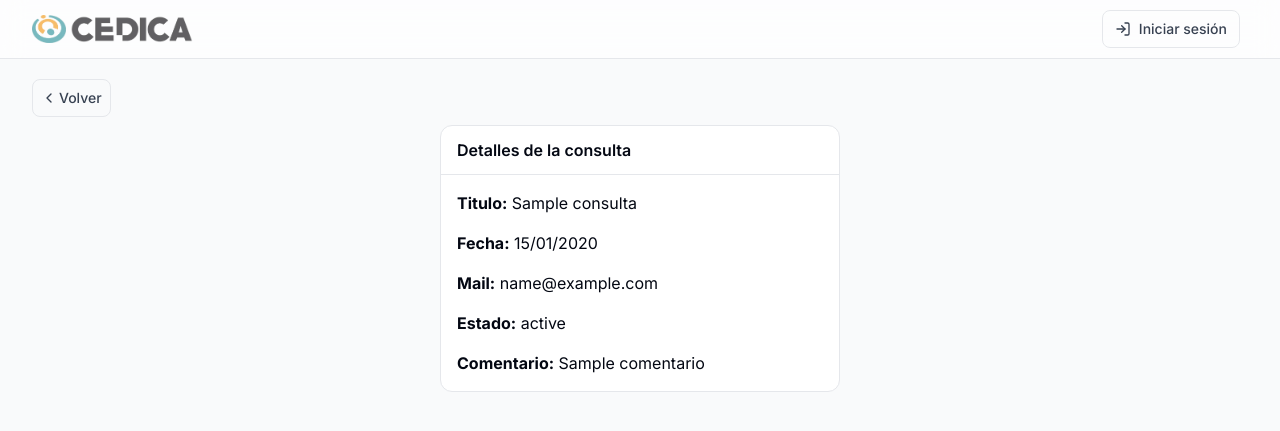
After one commit to nachoeg/cedica, a Flask app: template admin/src/web/templates/pages/contactos/ver.html in a window 1280 px wide. The commit adds this page. Shown: the top 431 px of the page. Run offline with Flask 3, Linux system fonts and the light colour scheme; the template is opened without the code that fills it: most values are stand-ins (such as "Sample title", 1, 10 or a date in 2020); parts of the project's set-up code (start-up, migrations or seed data) failed here and were passed over.

Commit message:
Ver consulta

```diff
--- a/admin/src/core/contacto/__init__.py
+++ b/admin/src/core/contacto/__init__.py
@@ -66,7 +66,7 @@ def guardar_cambios():
     """
     db.session.commit()
 
-def obtener_consulta():
+def obtener_consulta(id):
     """Funcion que busca una consulta por su id"""
     consulta = Consulta.query.filter_by(id=id).first()
     return consulta
--- a/admin/src/web/controllers/contacto.py
+++ b/admin/src/web/controllers/contacto.py
@@ -45,5 +45,5 @@ def ver(id: int):
     """
     Devuelve la vista de una consulta en particular con el id dado.
     """
-    ecuestre = obtener_consulta(id)
-    return render_template("pages/contactos/ver.html", ecuestre=ecuestre)
+    consulta = obtener_consulta(id)
+    return render_template("pages/contactos/ver.html", consulta=consulta)
--- a/admin/src/web/templates/pages/contactos/listar.html
+++ b/admin/src/web/templates/pages/contactos/listar.html
@@ -2,7 +2,7 @@
 {% from "components/tabla.html" import tabla %}
 {% from "components/iconos.html" import open_icon, edit_icon, delete_icon %}
 
-{% block title %} Listado de Pagos {% endblock %}
+{% block title %} Listado de consultas {% endblock %}
 
 {% block main %}
 
@@ -32,8 +32,8 @@
 
 {% block scripts %}
 <script>
-    function verPago(id) {
-        window.location.href = `/pagos/${id}`;
+    function verContacto(id) {
+        window.location.href = `/contacto/${id}`;
     }
 
     function borrarPago(id) {
--- /dev/null
+++ b/admin/src/web/templates/pages/contactos/ver.html
@@ -0,0 +1,28 @@
+{% extends "layouts/base.html" %}
+{% from "components/navbar_secundaria.html" import navbar_secundaria %}
+
+{% block main %}
+
+{{ navbar_secundaria({
+'volver': url_for('contacto.listar'),
+'tabs': [
+]})}}
+
+<div class="contenedor">
+  <div class="contenedor-header">
+    <h1> Detalles de la consulta </h1>
+  </div>
+  <div class="contenedor-body">
+    <p><strong>Titulo:</strong> {{ consulta.nombre }}</p>
+    <p><strong>Fecha:</strong> {{ consulta.fecha.strftime('%d/%m/%Y') }}</p>
+    <p><strong>Mail:</strong> {{ consulta.email }}</p>
+    <p><strong>Estado:</strong> {{ consulta.estado }}</p>
+    {% if consulta.comentario %}
+        <p><strong>Comentario:</strong> {{ consulta.comentario }}</p>
+    {% endif %}
+  </div>
+</div>
+
+
+
+{% endblock %}
```
